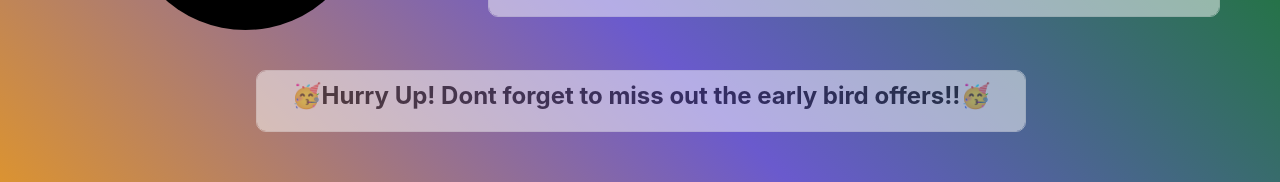
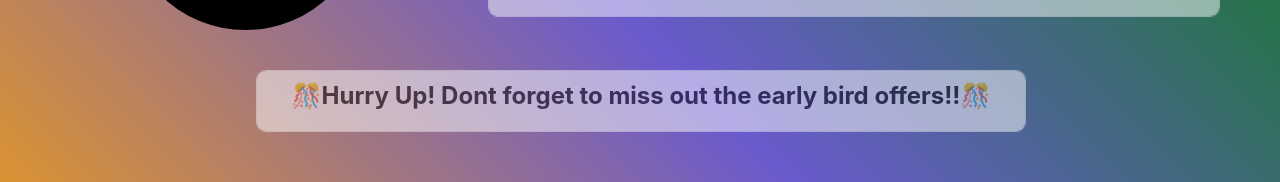
Before and after one commit to sidhantgupta1983/reactassessment4, a React (Create React App) app: page / in a window 1280 px wide. Shown: the part 367-549 px from the top of the page. Built offline with nearby package versions, Linux system fonts and the light colour scheme.

Commit message:
reacthandson4

```diff
--- a/src/Component/Home.js
+++ b/src/Component/Home.js
@@ -14,7 +14,7 @@ const Home = () => {
                 </pre>
             </div>
             <br/>
-            <h2 className='endMsg'>🥳Hurry Up! Dont forget to miss out the early bird offers!!🥳</h2>
+            <h2 className='endMsg'>🎊Hurry Up! Dont forget to miss out the early bird offers!!🎊</h2>
 
         </div>
     )
```
